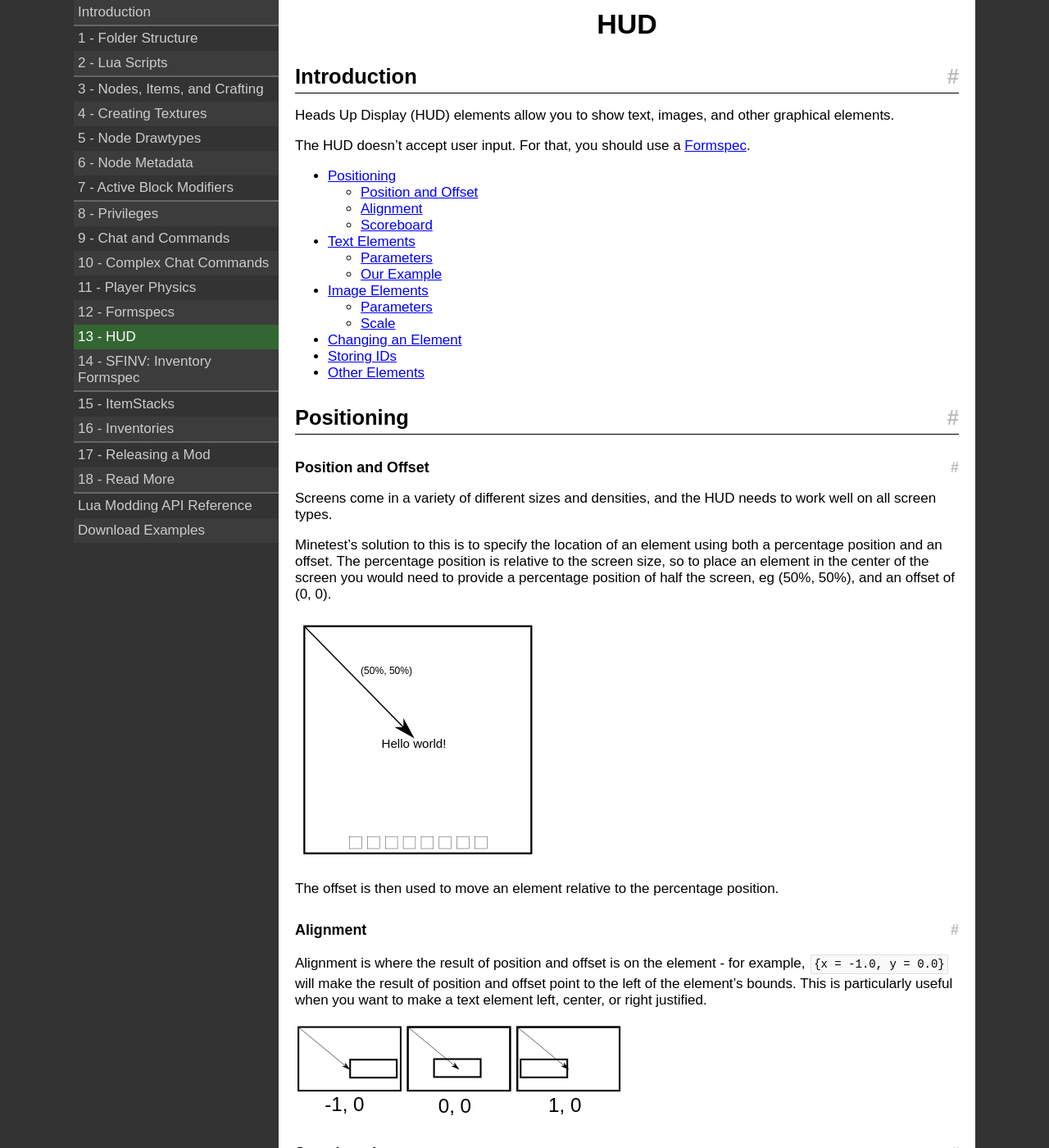
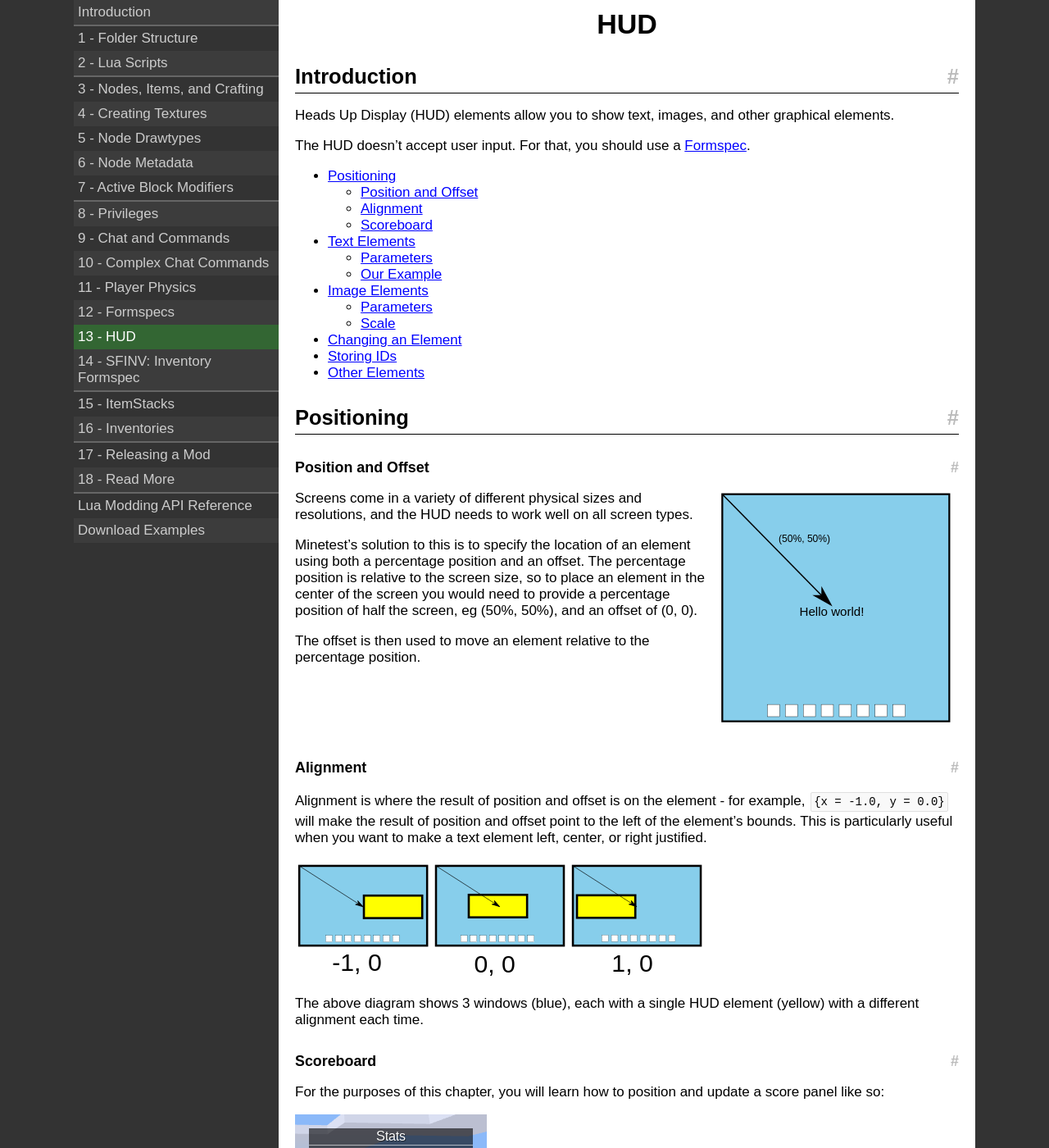
Before and after one commit to rubenwardy/minetest_modding_book, a Jekyll site: the page built from en/chapters/hud.md, in a window 1280 px wide and 1400 px high. Shown: the whole window at 82% size. Built offline with Jekyll 4.4.1, drawn with Linux system fonts in a browser that asks for light colours; nearby versions of some CDN libraries.

Commit message:
Color diagrams

```diff
--- a/en/chapters/hud.md
+++ b/en/chapters/hud.md
@@ -28,8 +28,15 @@ The HUD doesn't accept user input. For that, you should use a [Formspec](formspe
 
 ### Position and Offset
 
-Screens come in a variety of different sizes and densities, and the HUD needs
-to work well on all screen types.
+<figure class="right_image">
+    <img
+        width="300"
+        src="{{ page.root }}/static/hud_diagram_center.svg"
+        alt="Diagram showing a centered text element">
+</figure>
+
+Screens come in a variety of different physical sizes and resolutions, and
+the HUD needs to work well on all screen types.
 
 Minetest's solution to this is to specify the location of an element using both
 a percentage position and an offset.
@@ -37,14 +44,9 @@ The percentage position is relative to the screen size, so to place an element
 in the center of the screen you would need to provide a percentage position of half
 the screen, eg (50%, 50%), and an offset of (0, 0).
 
-<figure>
-    <img
-        width="300"
-        src="{{ page.root }}/static/hud_diagram_center.svg"
-        alt="Diagram showing a centered text element">
-</figure>
+The offset is then used to move an element relative to the percentage position.
 
-The offset is then used to move an element relative to the percentage position.
+<div style="clear:both;"></div>
 
 ### Alignment
 
@@ -55,10 +57,13 @@ make a text element left, center, or right justified.
 
 <figure>
     <img
-        width="400"
+        width="500"
         src="{{ page.root }}/static/hud_diagram_alignment.svg"
-        alt="Diagram showing alightment">
+        alt="Diagram showing alignment">
 </figure>
+
+The above diagram shows 3 windows (blue), each with a single HUD element (yellow)
+with a different alignment each time.
 
 ### Scoreboard
 
```
Also changed, not shown: static/hud_diagram_alignment.svg, static/hud_diagram_center.svg.
